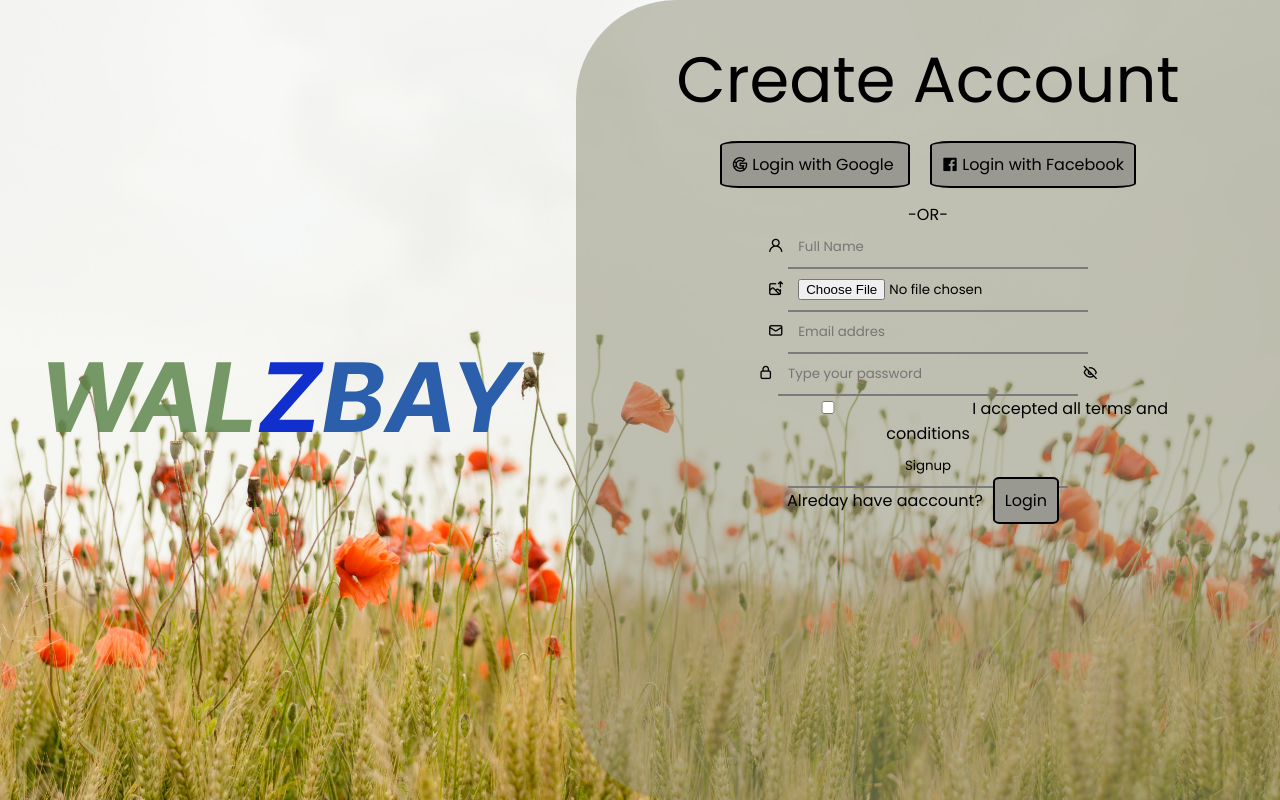
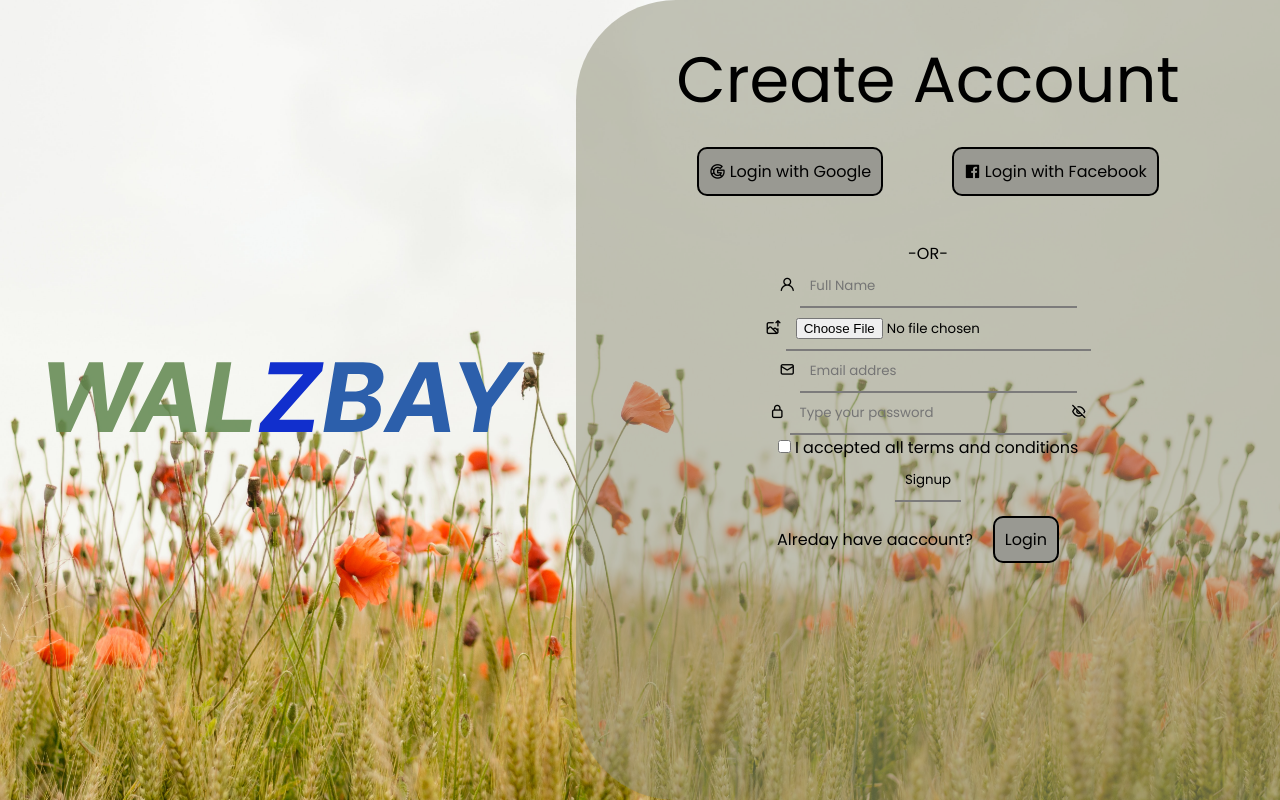
Before and after one commit to SaratGayen/Wallzbay, a PHP site: page /signup.html in a window 1280 px wide. Run offline with PHP 8.4, Linux system fonts and the light colour scheme.

Commit message:
commet
hollys commet

```diff
--- a/css/signup.css
+++ b/css/signup.css
@@ -15,7 +15,7 @@
     width: 100vw;
 }
 input{
-    width: 50%;
+    /* width: 50%; */
     border: none;
     padding: 10px;
     background:none;
@@ -68,8 +68,13 @@
     text-decoration: none;
     padding: 10px;
     background-color: rgb(153, 153, 146);
-    border-radius: 10%;
+    border-radius: 10px;
     border: 2px solid black;
     color: black;
-    margin:10px;
+    margin:20px;
 }
+
+.media-options {
+    justify-content: space-evenly;
+    display:flex;
+}
--- a/signup.html
+++ b/signup.html
@@ -19,12 +19,12 @@
      <div class="cont">
         <div class="items">
         <h1>Create Account</h1>
-        <br>
         <div class="media-options">
             <a href="#" class="field google">
                 <i class="uil uil-google"></i>
                 <span>Login with Google</span>
             </a>
+
             <a href="#" class="field google">
                 <i class="uil uil-facebook"></i>
                 <span>Login with Facebook</span>
@@ -54,6 +54,7 @@
             </div>
             <input type="submit" name="submit" id="button" value="Signup">
         </form>
+        <br>
         <p>Alreday  have aaccount?<a href="signin.html">Login</a> </p>
     </div>
 
```
